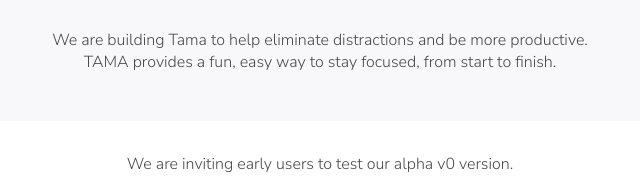
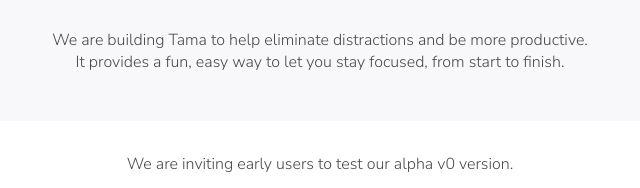
Before and after one commit to leonahu/tama-web, a plain HTML site: page index.html in a window 1280 px wide. Shown: the part 196-384 px from the top of the page, 320-960 px from the left. Drawn offline with nearby package versions, Linux system fonts and the light colour scheme.

Commit message:
Wording tweak

```diff
--- a/index.html
+++ b/index.html
@@ -25,7 +25,7 @@
     <div class="hero">
       <h1 class="hero__title">Have fun 🎉 <br> Get 💩 done</h1>
 
-      <p class="hero__description">We are building Tama to help eliminate distractions and be more productive.<br>TAMA provides a fun, easy way to stay focused, from start to finish.</p>
+      <p class="hero__description">We are building Tama to help eliminate distractions and be more productive.<br>It provides a fun, easy way to let you stay focused, from start to finish.</p>
     </div>
 
     <div class="wrapper">
```
